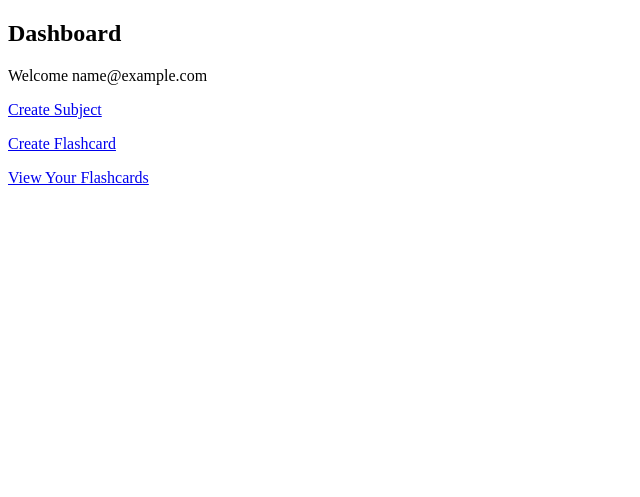
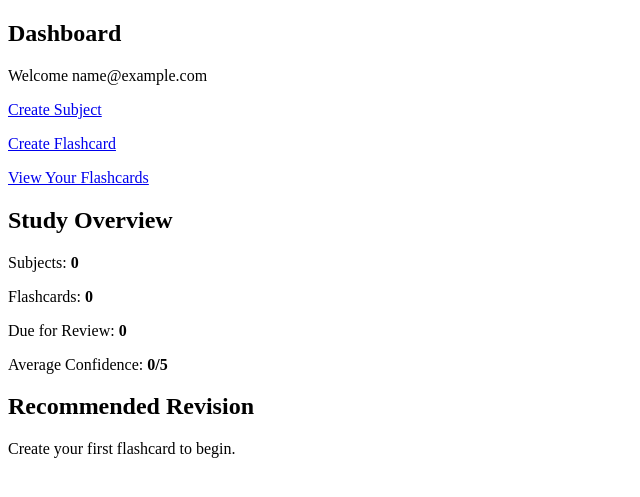
Before and after one commit to Saharsh05/COM6036, a Flask app: page /dashboard in a window 1280 px wide. Shown: the part 98-595 px from the top of the page, without its empty margins (0-640 px from the left). Run offline with Flask 3, Linux system fonts and the light colour scheme; the visitor is signed in with stand-in values (Sample User, id 1); data that the repository does not hold is empty; some libraries are stand-ins or nearby versions.

Commit message:
added in review history and reworked dashboard page

```diff
--- a/app.py
+++ b/app.py
@@ -371,9 +371,11 @@ def dashboard():
         user_id=current_user.id
     ).all()
 
+    subjects = Subject.query.filter_by(
+        user_id=current_user.id
+    ).all()
 
     ranked_cards = []
-
 
     for card in cards:
 
@@ -390,16 +392,55 @@ def dashboard():
             }
         )
 
-
     ranked_cards.sort(
         key=lambda item: item["priority"],
         reverse=True
     )
 
+    card_count = len(cards)
+    subject_count = len(subjects)
+
+    if cards:
+
+        average_confidence = round(
+            sum(
+                card.confidence
+                for card in cards
+            ) / len(cards),
+            1
+        )
+
+    else:
+        average_confidence = 0
+
+    now = datetime.now(timezone.utc)
+
+    due_count = 0
+
+    for card in cards:
+
+        if card.next_review_at is None:
+            due_count += 1
+
+        else:
+
+            next_review = card.next_review_at
+
+            if next_review.tzinfo is None:
+                next_review = next_review.replace(
+                    tzinfo=timezone.utc
+                )
+
+            if next_review <= now:
+                due_count += 1
 
     return render_template(
         "dashboard.html",
-        ranked_cards=ranked_cards
+        ranked_cards=ranked_cards,
+        card_count=card_count,
+        subject_count=subject_count,
+        average_confidence=average_confidence,
+        due_count=due_count
     )
 @app.route(
     "/flashcards/<int:card_id>/review",
@@ -474,26 +515,48 @@ def flashcards():
         ""
     ).strip()
 
+    subject_id = request.args.get(
+        "subject_id",
+        type=int
+    )
+
     query = Flashcard.query.filter_by(
         user_id=current_user.id
     )
 
     if search:
-
         query = query.filter(
             Flashcard.question.ilike(
                 f"%{search}%"
             )
         )
 
+    if subject_id:
+
+        subject = Subject.query.filter_by(
+            id=subject_id,
+            user_id=current_user.id
+        ).first()
+
+        if subject:
+            query = query.filter_by(
+                subject_id=subject.id
+            )
+
     cards = query.order_by(
         Flashcard.created_at.desc()
+    ).all()
+
+    subjects = Subject.query.filter_by(
+        user_id=current_user.id
     ).all()
 
     return render_template(
         "flashcards.html",
         cards=cards,
-        search=search
+        subjects=subjects,
+        search=search,
+        selected_subject=subject_id
     )
 @app.route(
     "/flashcards/<int:card_id>/edit",
@@ -597,5 +660,27 @@ def delete_flashcard(card_id):
     return redirect(
         url_for("flashcards")
     )
+@app.route(
+    "/flashcards/<int:card_id>/history"
+)
+@login_required
+def review_history(card_id):
+
+    card = Flashcard.query.filter_by(
+        id=card_id,
+        user_id=current_user.id
+    ).first_or_404()
+
+    reviews = ReviewLog.query.filter_by(
+        flashcard_id=card.id
+    ).order_by(
+        ReviewLog.reviewed_at.desc()
+    ).all()
+
+    return render_template(
+        "review_history.html",
+        card=card,
+        reviews=reviews
+    )
 if __name__ == "__main__":
     app.run(debug=True)
--- a/templates/dashboard.html
+++ b/templates/dashboard.html
@@ -25,5 +25,82 @@
         View Your Flashcards
     </a>
 </p>
+<section>
 
+    <h2>Study Overview</h2>
+
+    <p>
+        Subjects:
+        <strong>{{ subject_count }}</strong>
+    </p>
+
+    <p>
+        Flashcards:
+        <strong>{{ card_count }}</strong>
+    </p>
+
+    <p>
+        Due for Review:
+        <strong>{{ due_count }}</strong>
+    </p>
+
+    <p>
+        Average Confidence:
+        <strong>
+            {{ average_confidence }}/5
+        </strong>
+    </p>
+
+</section>
+
+
+<section>
+
+    <h2>Recommended Revision</h2>
+
+    {% if ranked_cards %}
+
+        {% for item in ranked_cards[:5] %}
+
+            <article>
+
+                <h3>
+                    {{ item.card.question }}
+                </h3>
+
+                <p>
+                    Subject:
+                    {{ item.card.subject.name }}
+                </p>
+
+                <p>
+                    Confidence:
+                    {{ item.card.confidence }}/5
+                </p>
+
+                <p>
+                    Priority:
+                    {{ item.priority }}
+                </p>
+
+                <a href="{{ url_for(
+                    'review_flashcard',
+                    card_id=item.card.id
+                ) }}">
+                    Review
+                </a>
+
+            </article>
+
+        {% endfor %}
+
+    {% else %}
+
+        <p>
+            Create your first flashcard to begin.
+        </p>
+
+    {% endif %}
+
+</section>
 {% endblock %}
```
Also changed, not shown: templates/flashcards.html (+33 -0 lines), templates/review_history.html (added, +57 -0 lines).
